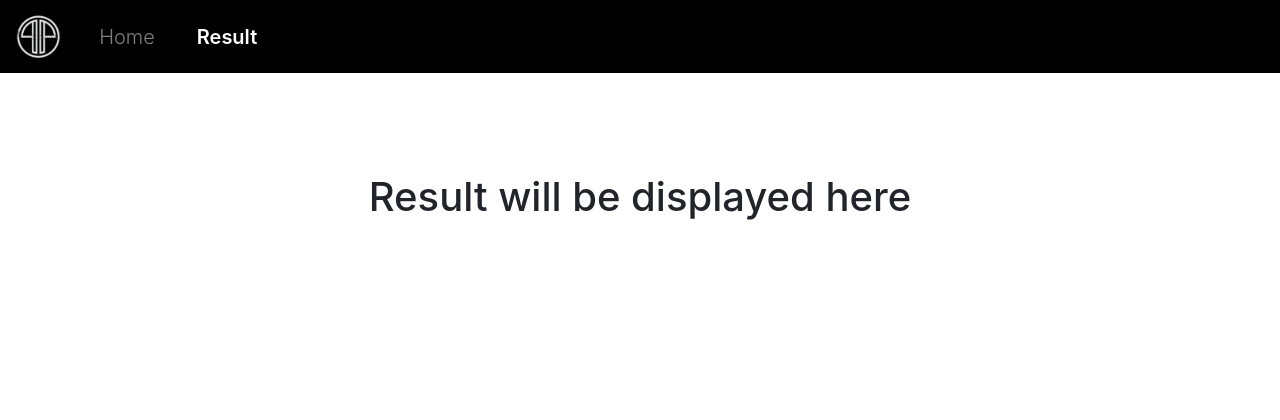
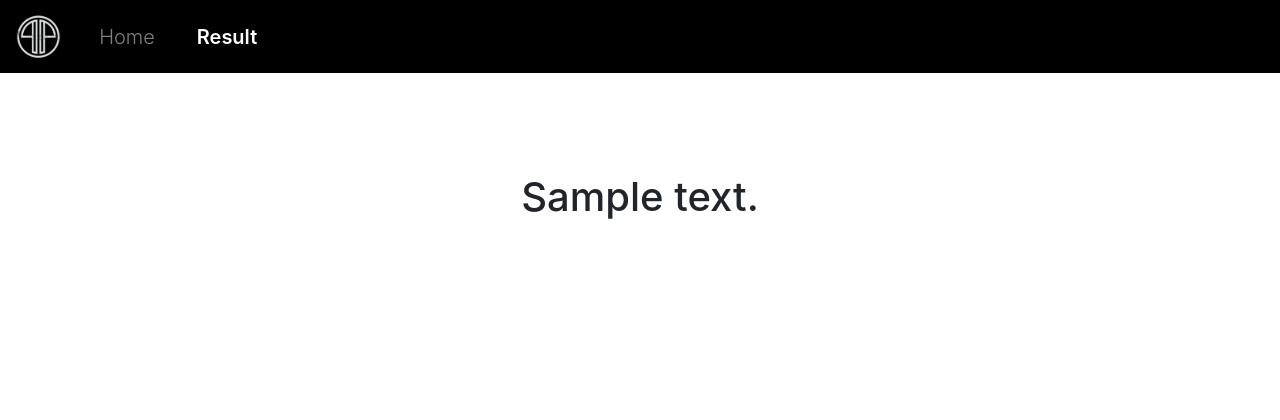
Before and after one commit to gokulyuv/Laptop-Price-Predictor, a Flask app: template templates/result.html in a window 1280 px wide. Shown: the top 420 px of the page. Run offline with Flask 2, Linux system fonts and the light colour scheme; the template is opened without the code that fills it: most values are stand-ins (such as "Sample title", 1, 10 or a date in 2020); parts of the project's set-up code (start-up, migrations or seed data) failed here and were passed over; some libraries are stand-ins or nearby versions.

Commit message:
Update result.html

```diff
--- a/templates/result.html
+++ b/templates/result.html
@@ -99,7 +99,7 @@
 
 
 
-<div class="result"><h1 style="text-align: center; padding-top: 100px;">Result will be displayed here</h1></div>
+<div class="result"><h1 style="text-align: center; padding-top: 100px;">{{ prediction_text }}</h1></div>
 
 
 
```
